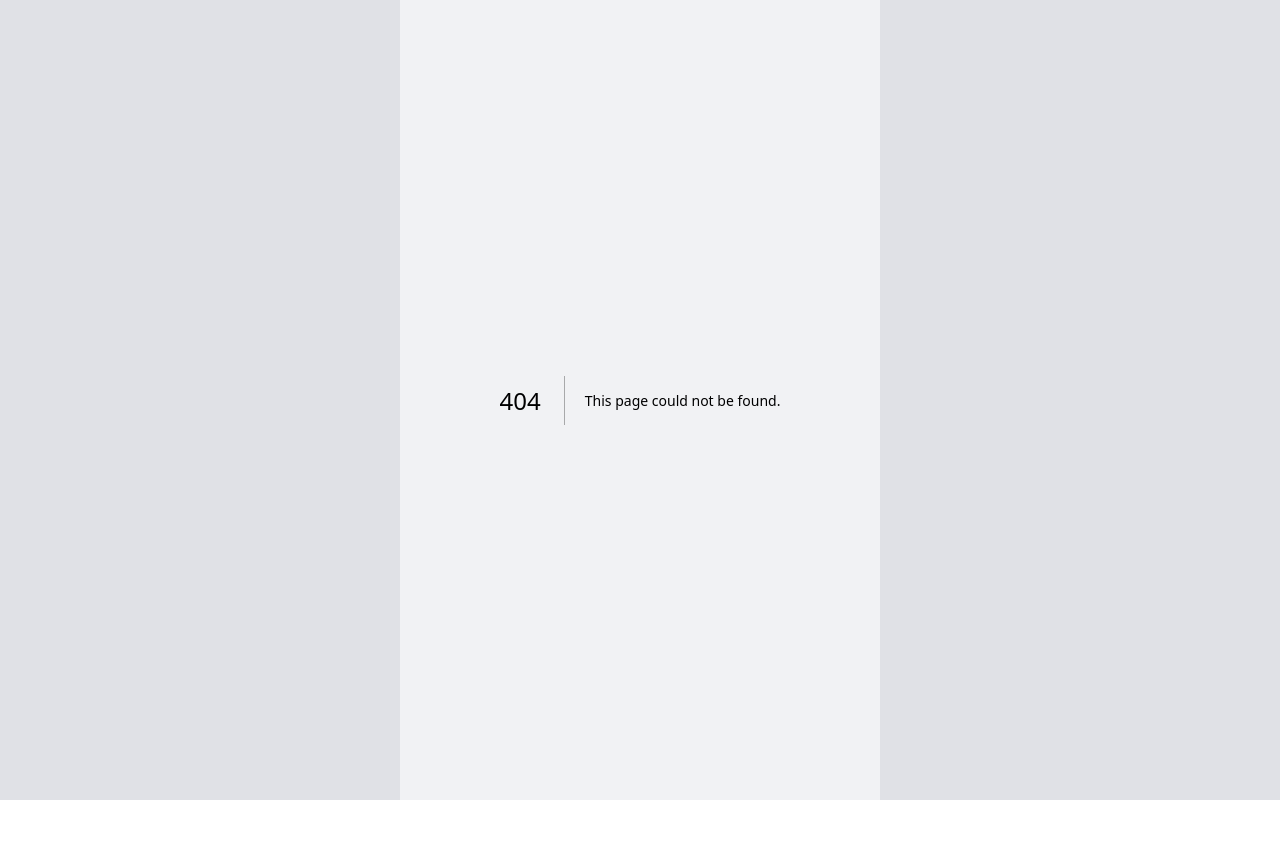
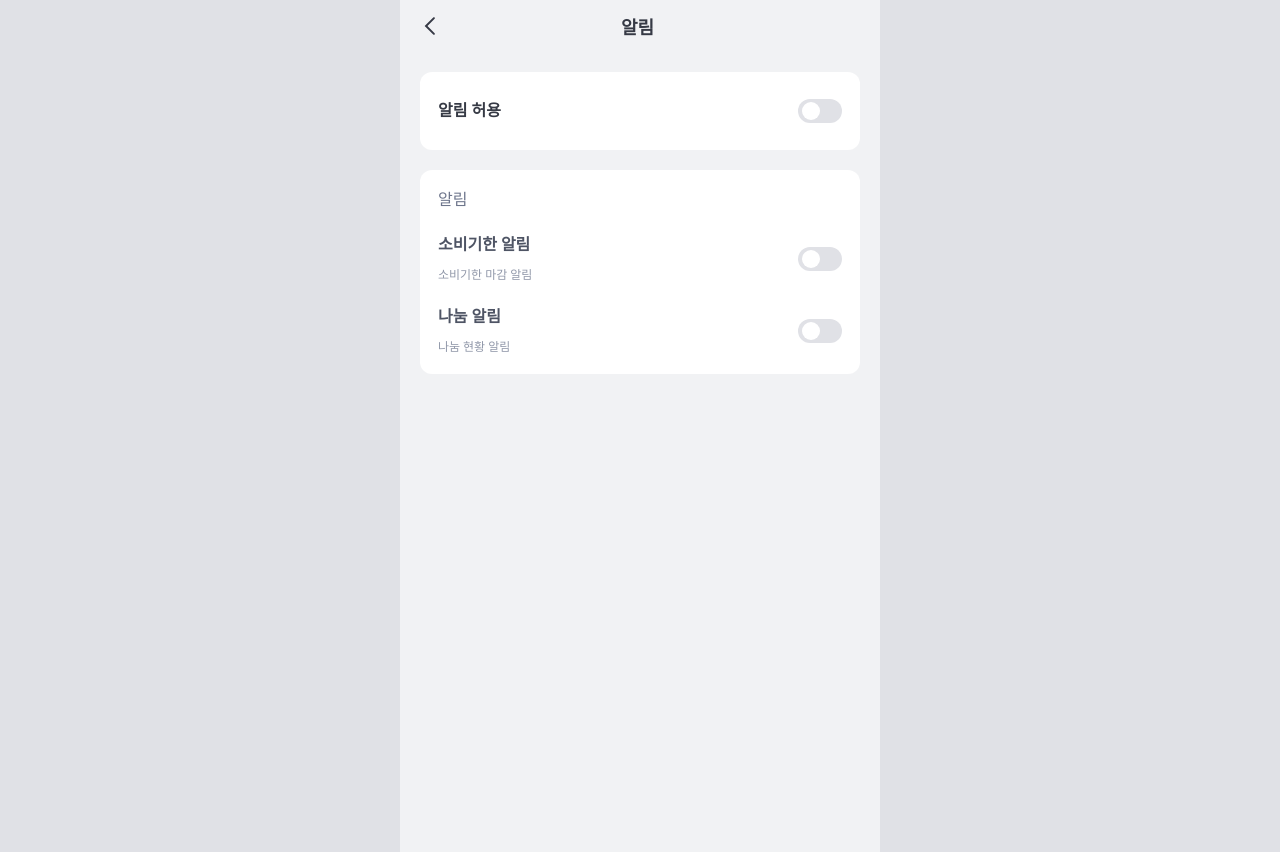
Before and after one commit to DDD-Community/fridge-link-web, a Next.js app: page /mypage/notification in a window 1280 px wide. Before the commit this address had no page. Before the commit the page ends 800 px from the top, so only its background shows below. Built offline with nearby package versions, Linux system fonts and the light colour scheme; a web font is replaced by a local one.

Commit message:
feat: 알림 설정 페이지 마크업

```diff
--- a/src/components/atoms/Toggle.tsx
+++ b/src/components/atoms/Toggle.tsx
@@ -3,8 +3,8 @@ import ToggleOffImg from '@/assets/images/img_toggleoff.svg';
 import ToggleOnImg from '@/assets/images/img_toggleon.svg';
 
 const Toggle: React.FC<{
-  isToggleOn: boolean;
-  toggleState: (e: React.MouseEvent) => void;
+  isToggleOn?: boolean;
+  toggleState?: (e: React.MouseEvent) => void;
 }> = ({ isToggleOn, toggleState }) => {
   return isToggleOn ? (
     <div className="mr-[-10px]" onClick={toggleState}>
--- a/src/components/atoms/WhiteBox.tsx
+++ b/src/components/atoms/WhiteBox.tsx
@@ -8,7 +8,7 @@ interface WhiteBoxProps {
 const WhiteBox: React.FC<WhiteBoxProps> = ({ children, className }) => {
   return (
     <div
-      className={`flex flex-col justify-center items-center gap-22 p-32 w-full bg-white rounded-12 ${className}`}
+      className={`flex flex-col justify-center items-center gap-22 p-32  w-full bg-white rounded-12 ${className}`}
     >
       {children}
     </div>
--- a/src/pages/mypage/index.tsx
+++ b/src/pages/mypage/index.tsx
@@ -16,7 +16,11 @@ import Image from 'next/image';
 
 const GENERAGE_NAV_LIST = [
   { name: '계정 설정', svgComponent: <SettingSVG />, linkTo: '' },
-  { name: '알림 설정', svgComponent: <NotificationSVG />, linkTo: '' },
+  {
+    name: '알림 설정',
+    svgComponent: <NotificationSVG />,
+    linkTo: '/mypage/notification',
+  },
   { name: '친구', svgComponent: <FriendsSVG />, linkTo: '' },
   { name: '나눔 내역', svgComponent: <CartSVG />, linkTo: '' },
 ];
--- /dev/null
+++ b/src/pages/mypage/notification/index.tsx
@@ -0,0 +1,39 @@
+import { Toggle, WhiteBox } from '@/components/atoms';
+import Header from '@/components/organisms/Header';
+import { type NextPage } from 'next';
+
+const NotificationPage: NextPage = () => {
+  return (
+    <div className={'pt-[52px] min-h-screen'}>
+      <Header headerTitle={'알림'} />
+      <section
+        className={`flex flex-col gap-[20px] min-h-screen p-20 bg-gray1`}
+      >
+        <WhiteBox className="p-[18px]">
+          <div className="w-full flex justify-between items-center">
+            <div className="heading4-semibold">알림 허용</div>
+            <Toggle />
+          </div>
+        </WhiteBox>
+        <WhiteBox className="p-[18px]">
+          <label className="w-full text-gray6">알림</label>
+          <div className="w-full flex justify-between items-center">
+            <div className="flex flex-col gap-[10px]">
+              <div className="heading4-semibold text-gray7">소비기한 알림</div>
+              <div className="body2-medium text-gray5">소비기한 마감 알림</div>
+            </div>
+            <Toggle />
+          </div>
+          <div className="w-full flex justify-between items-center">
+            <div className="flex flex-col gap-[10px]">
+              <div className="heading4-semibold text-gray7">나눔 알림</div>
+              <div className="body2-medium text-gray5">나눔 현황 알림</div>
+            </div>
+            <Toggle />
+          </div>
+        </WhiteBox>
+      </section>
+    </div>
+  );
+};
+export default NotificationPage;
```
